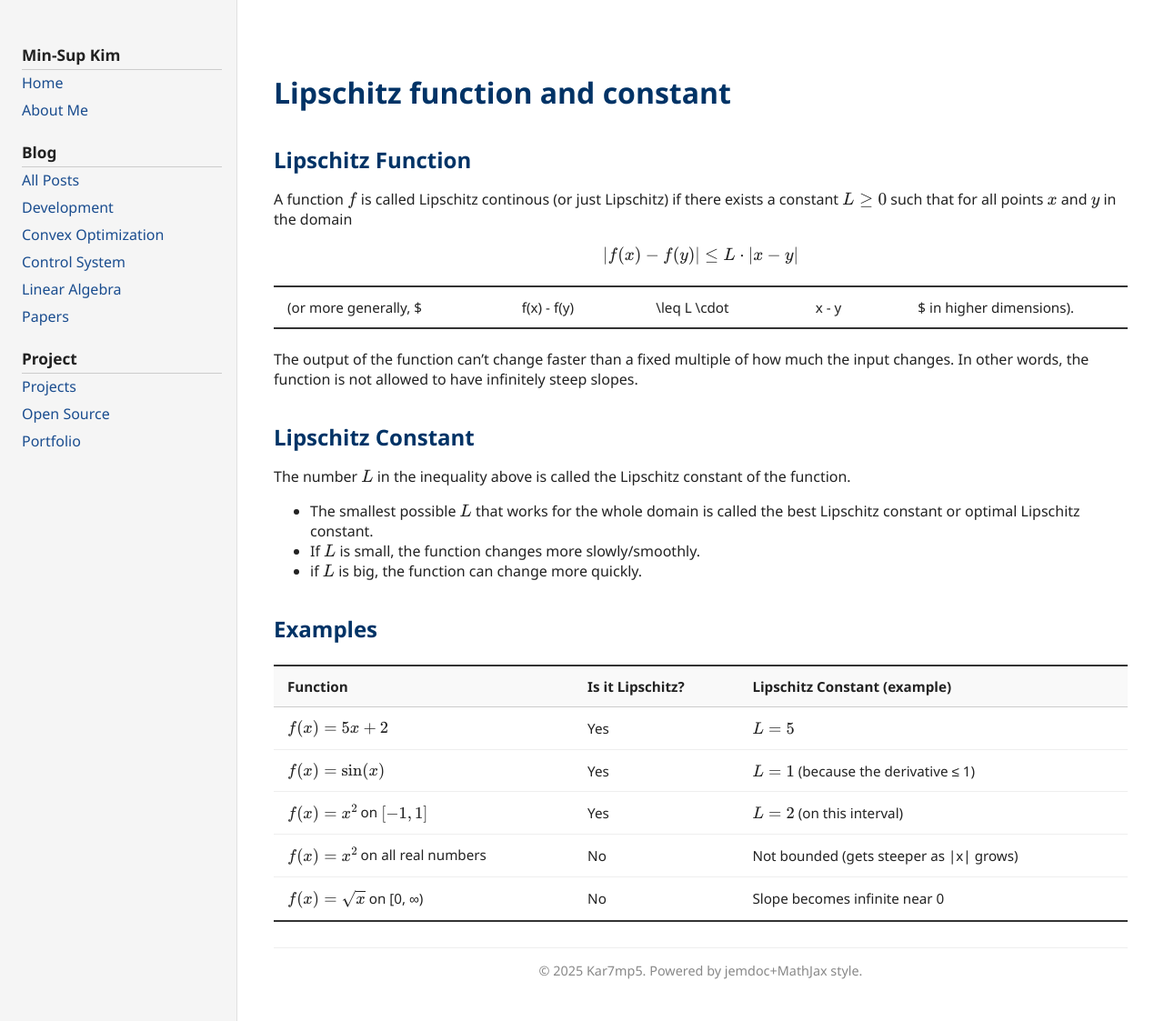
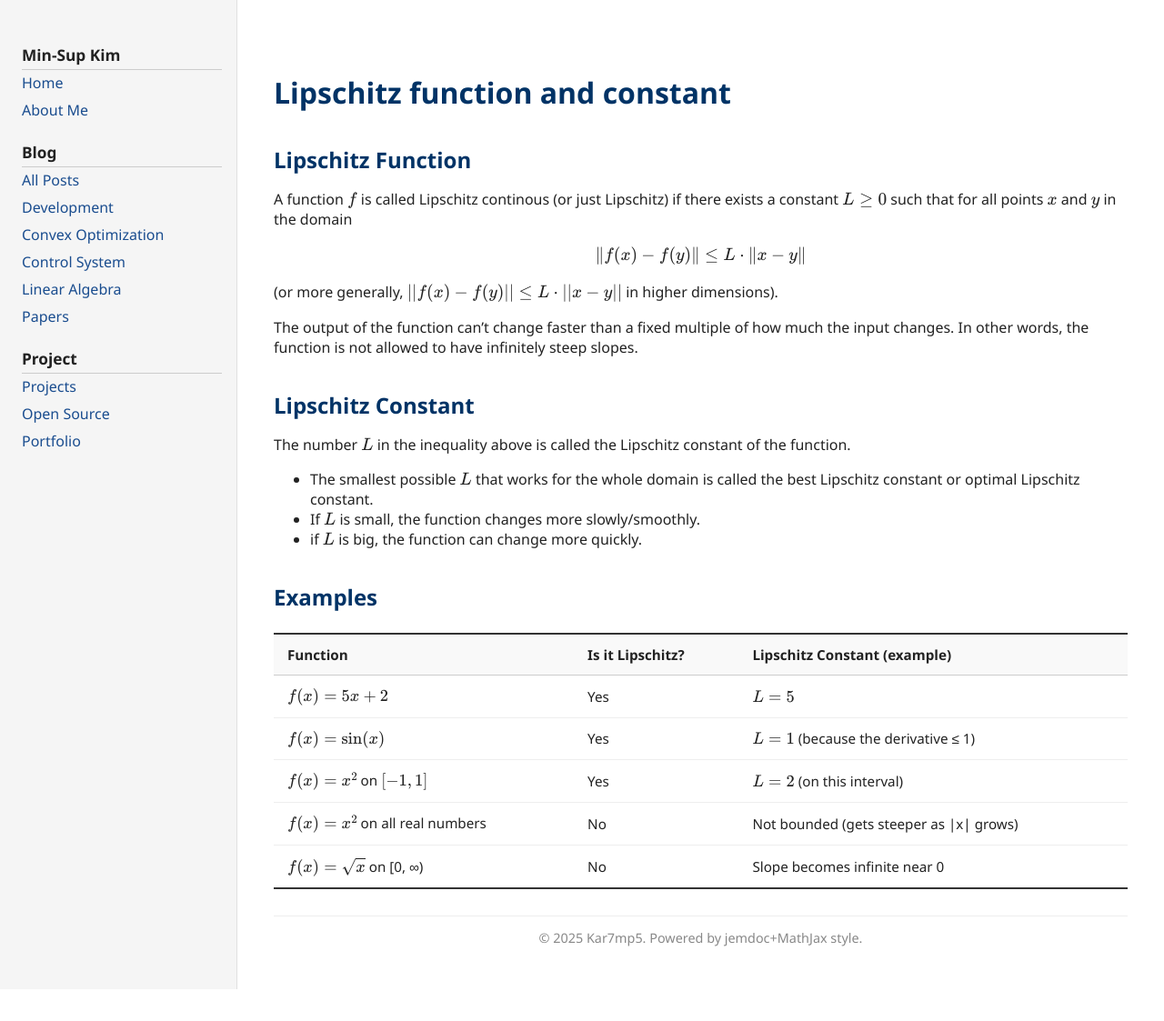
Before and after one commit to kar7mp5/kar7mp5.github.io, a Jekyll site: the page built from _posts/linear_algebra/2025-11-27-lipschitz-function-and-constant.md, in a window 1280 px wide. Shown: the whole page at 91% size. Built offline with Jekyll 4.4.1, drawn with Linux system fonts in a browser that asks for light colours; after the commit the page ends 1088 px from its top, so only the background shows below that.

Commit message:
fix: Change table bug

```diff
--- a/_posts/linear_algebra/2025-11-27-lipschitz-function-and-constant.md
+++ b/_posts/linear_algebra/2025-11-27-lipschitz-function-and-constant.md
@@ -13,10 +13,10 @@ permalink: /20251127/lipschitz-function-and-constant.html
 A function $f$ is called Lipschitz continous (or just Lipschitz) if there exists a constant $L \geq 0$ such that for all points $x$ and $y$ in the domain
 
 $$
-|f(x) - f(y)| \leq L \cdot |x - y|
+\|f(x) - f(y)\| \leq L \cdot \|x - y\|
 $$
 
-(or more generally, $||f(x) - f(y)|| \leq L \cdot ||x - y||$ in higher dimensions).
+(or more generally, $\|\|f(x) - f(y)\|\| \leq L \cdot \|\|x - y\|\|$ in higher dimensions).
 
 The output of the function can't change faster than a fixed multiple of how much the input changes. In other words, the function is not allowed to have infinitely steep slopes.
 
```
